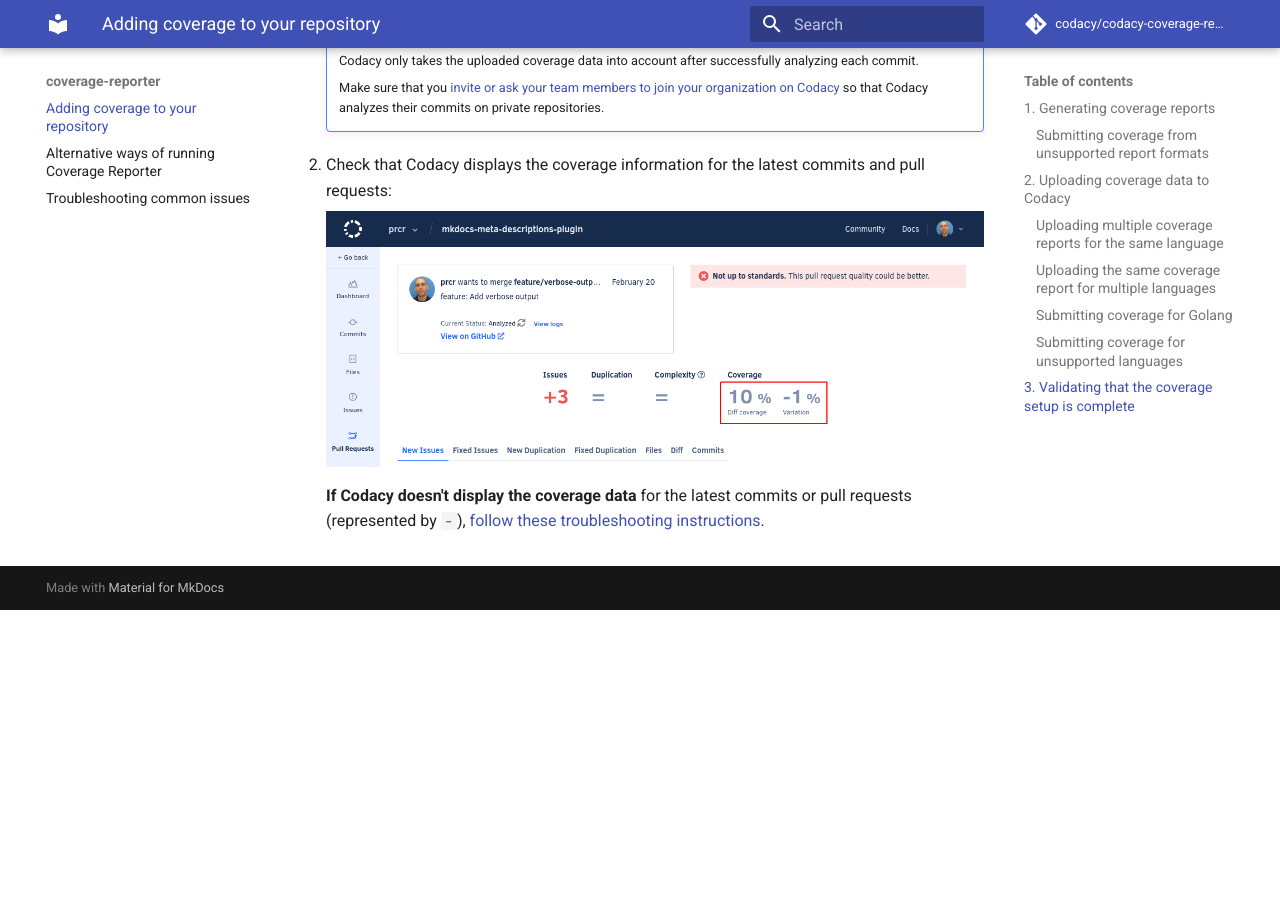
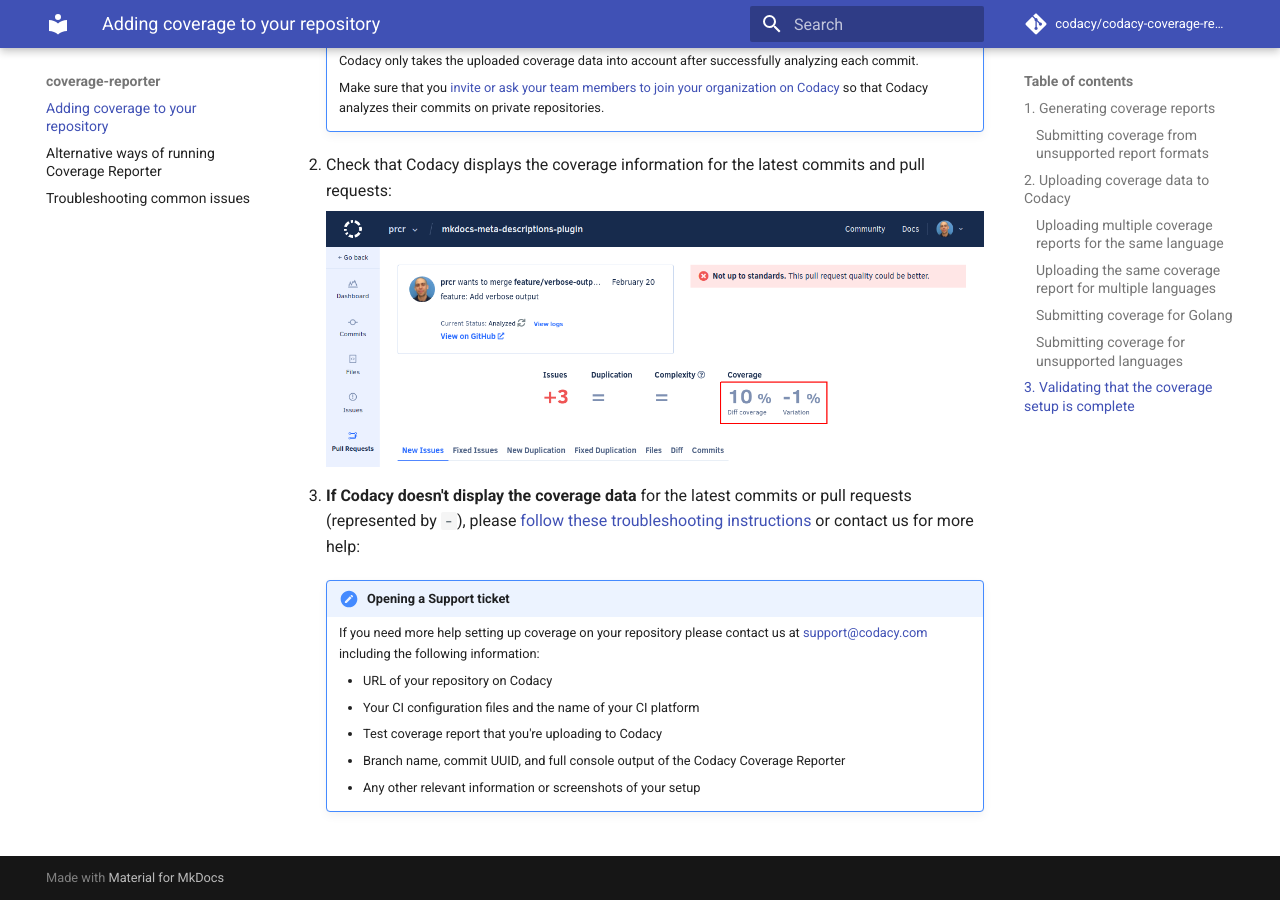
Before and after one commit to codacy/codacy-coverage-reporter, an MkDocs documentation site: the page built from docs/index.md, in a window 1280 px wide and 900 px high, scrolled down 7313 px. Built offline with MkDocs 1.6.1 and Material for MkDocs 9.7.7, drawn with Linux system fonts in a browser that asks for light colours; comment, search, counter and statistics services are not loaded; before the commit the page ends 7923 px from its top, so only the background shows below that.

Commit message:
doc: Add guidelines for contacting Support regarding coverage

```diff
--- a/docs/index.md
+++ b/docs/index.md
@@ -303,4 +303,13 @@
 
     ![Coverage data displayed on Codacy](images/coverage-codacy-ui.png)
 
-    **If Codacy doesn't display the coverage data** for the latest commits or pull requests (represented by `-`), [follow these troubleshooting instructions](troubleshooting-common-issues.md#no-coverage-visible).
+1.  **If Codacy doesn't display the coverage data** for the latest commits or pull requests (represented by `-`), please [follow these troubleshooting instructions](troubleshooting-common-issues.md#no-coverage-visible) or contact us for more help:
+
+    !!! note "Opening a Support ticket"
+        If you need more help setting up coverage on your repository please contact us at <mailto:support@codacy.com> including the following information:
+
+        -   URL of your repository on Codacy
+        -   Your CI configuration files and the name of your CI platform
+        -   Test coverage report that you're uploading to Codacy
+        -   Branch name, commit UUID, and full console output of the Codacy Coverage Reporter
+        -   Any other relevant information or screenshots of your setup
```
